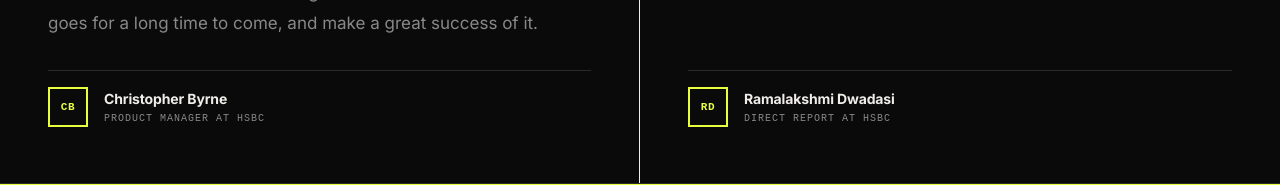
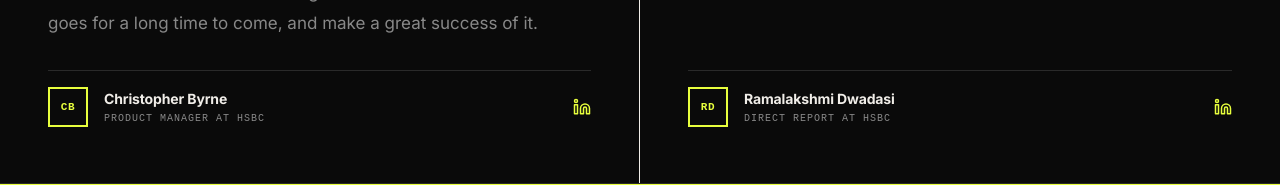
Before and after one commit to naekyoung-oss/v0-design-lead-portfolio, a Next.js app: page / in a window 1280 px wide. Shown: the part 1370-1555 px from the top of the page. Built offline with nearby package versions, Linux system fonts and the light colour scheme.

Commit message:
Add LinkedIn links with icons to testimonials
- Added LinkedIn profile links for Christopher Byrne and Ramalakshmi Dwadasi
- LinkedIn icon from lucide-react rendered in primary.main color
- Links open in new tab with proper security attributes
- Hover state with opacity transition for accessibility

```diff
--- a/components/portfolio/testimonials.tsx
+++ b/components/portfolio/testimonials.tsx
@@ -1,4 +1,5 @@
 import { Box, Container, Typography } from "@mui/material"
+import { Linkedin } from "lucide-react"
 import { MONO } from "./styles"
 import { SectionHeader } from "./section-header"
 
@@ -9,6 +10,7 @@ const testimonials = [
     author: "Christopher Byrne",
     relationship: "Product Manager at HSBC",
     initial: "CB",
+    linkedin: "https://www.linkedin.com/in/christopher-byrne-a31524104/",
   },
   {
     quote:
@@ -16,6 +18,7 @@ const testimonials = [
     author: "Ramalakshmi Dwadasi",
     relationship: "Direct Report at HSBC",
     initial: "RD",
+    linkedin: "https://www.linkedin.com/in/ramalakshmi-dwadasi-516116196/",
   },
 ]
 
@@ -65,7 +68,7 @@ export function Testimonials() {
                     {t.initial}
                   </Typography>
                 </Box>
-                <Box>
+                <Box sx={{ flex: 1 }}>
                   <Typography sx={{ fontSize: "14px", fontWeight: 700, letterSpacing: "-0.01em", color: "text.primary" }}>
                     {t.author}
                   </Typography>
@@ -73,6 +76,27 @@ export function Testimonials() {
                     {t.relationship}
                   </Typography>
                 </Box>
+                {t.linkedin && (
+                  <Box
+                    component="a"
+                    href={t.linkedin}
+                    target="_blank"
+                    rel="noopener noreferrer"
+                    sx={{
+                      display: "flex",
+                      alignItems: "center",
+                      justifyContent: "center",
+                      color: "primary.main",
+                      textDecoration: "none",
+                      transition: "opacity 0.15s",
+                      "&:hover": {
+                        opacity: 0.7,
+                      },
+                    }}
+                  >
+                    <Linkedin size={18} />
+                  </Box>
+                )}
               </Box>
             </Box>
           ))}
```
